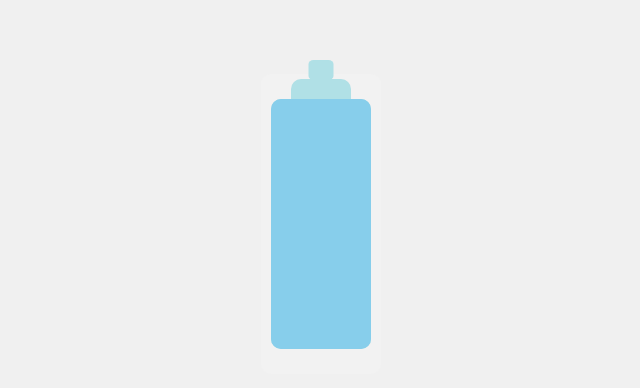
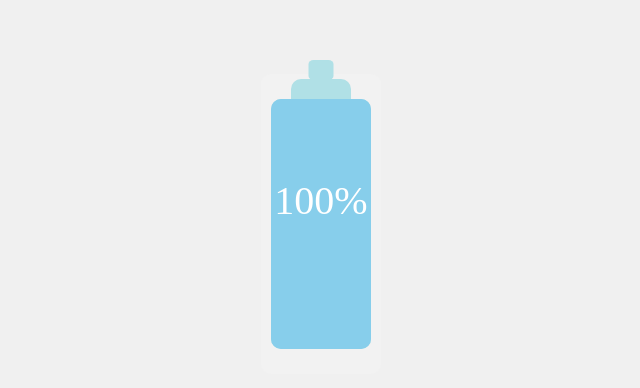
Before and after one commit to LucasWyski001/arrows-test, a plain HTML site: page index.html in a window 1280 px wide. Shown: the part 176-564 px from the top of the page, without its empty margins (319-959 px from the left). Drawn offline with Linux system fonts and the light colour scheme.

Commit message:
created a 0 to 100 loading

```diff
--- a/index.html
+++ b/index.html
@@ -7,11 +7,25 @@
     <link rel="stylesheet" href="style.css">
 </head>
 <body>
-    <div class="water-bottle">
+
+    <!-- <div class="water-bottle">
         <div class="bottle-body">
           <div class="water"></div>
           <div class="bottle-neck"></div>
           <div class="bottle-cap"></div>
         </div>
+    </div> -->
+
+    <div class="water-bottle">
+      <div class="bottle-body">
+        <div class="water">
+          <span class="fill-level">0%</span>
+        </div>
+        <div class="bottle-neck"></div>
+        <div class="bottle-cap"></div>
+      </div>
+  </div>
+
+    <script src="script.js"></script>
 </body>
 </html>
--- a/script.js
+++ b/script.js
@@ -0,0 +1,17 @@
+document.addEventListener("DOMContentLoaded", function () {
+    const water = document.querySelector(".water");
+    const fillLevel = document.querySelector(".fill-level");
+
+    water.style.animation = "fillWater 5s forwards";
+
+    let currentPercentage = 0;
+
+    const interval = setInterval(function () {
+        currentPercentage++;
+        fillLevel.textContent = currentPercentage + "%";
+
+        if (currentPercentage === 100) {
+            clearInterval(interval);
+        }
+    }, 50); // Adjust the interval as needed
+});
--- a/style.css
+++ b/style.css
@@ -58,6 +58,15 @@ body {
     transform: translateX(-50%);
   }
 
+  .fill-level {
+    color:white;
+    position: absolute;
+    bottom: 50%;
+    left: 50%;
+    transform: translateX(-50%);
+    font-size: 40px;
+}
+
   @keyframes fillWater {
     0% {
         height: 0;
```
